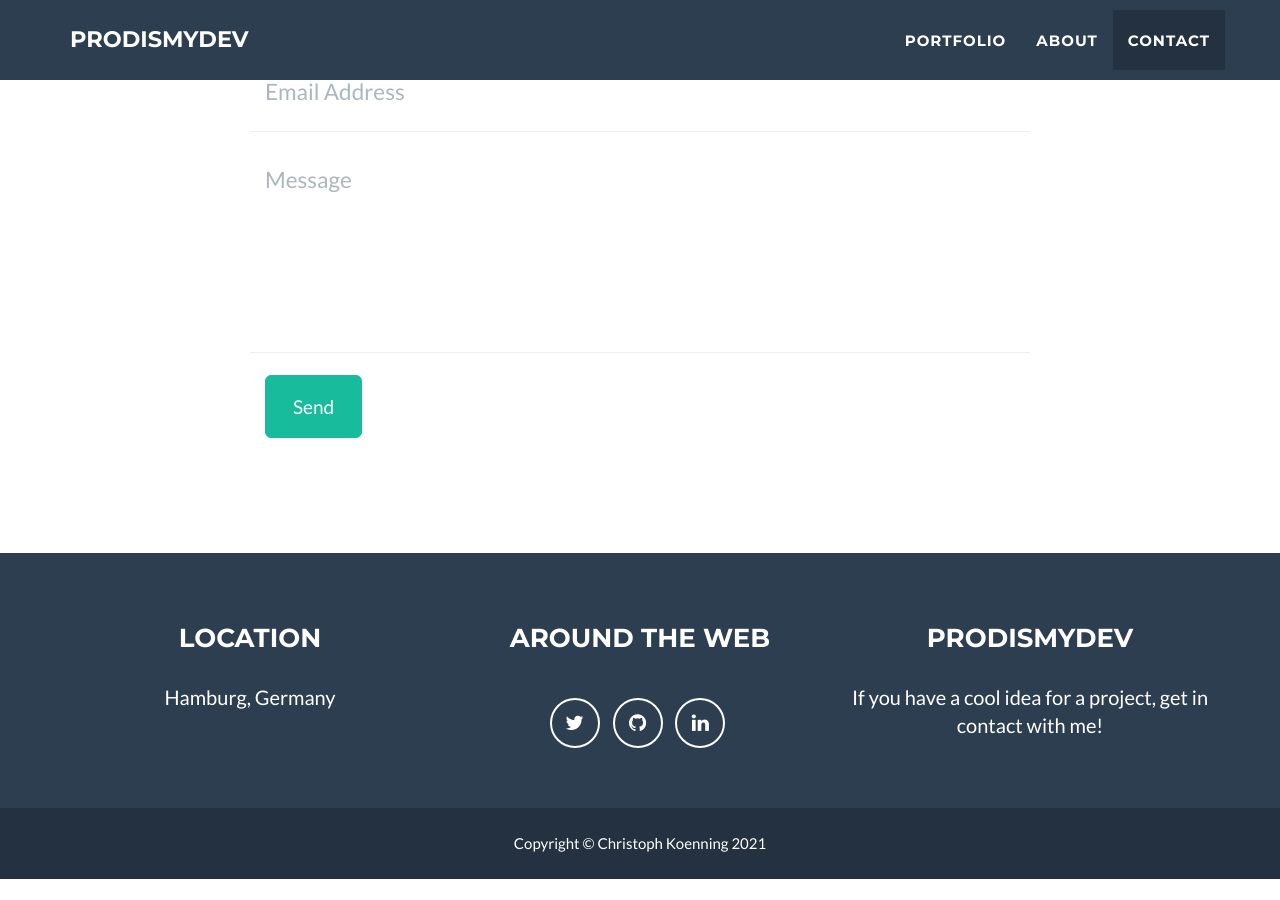
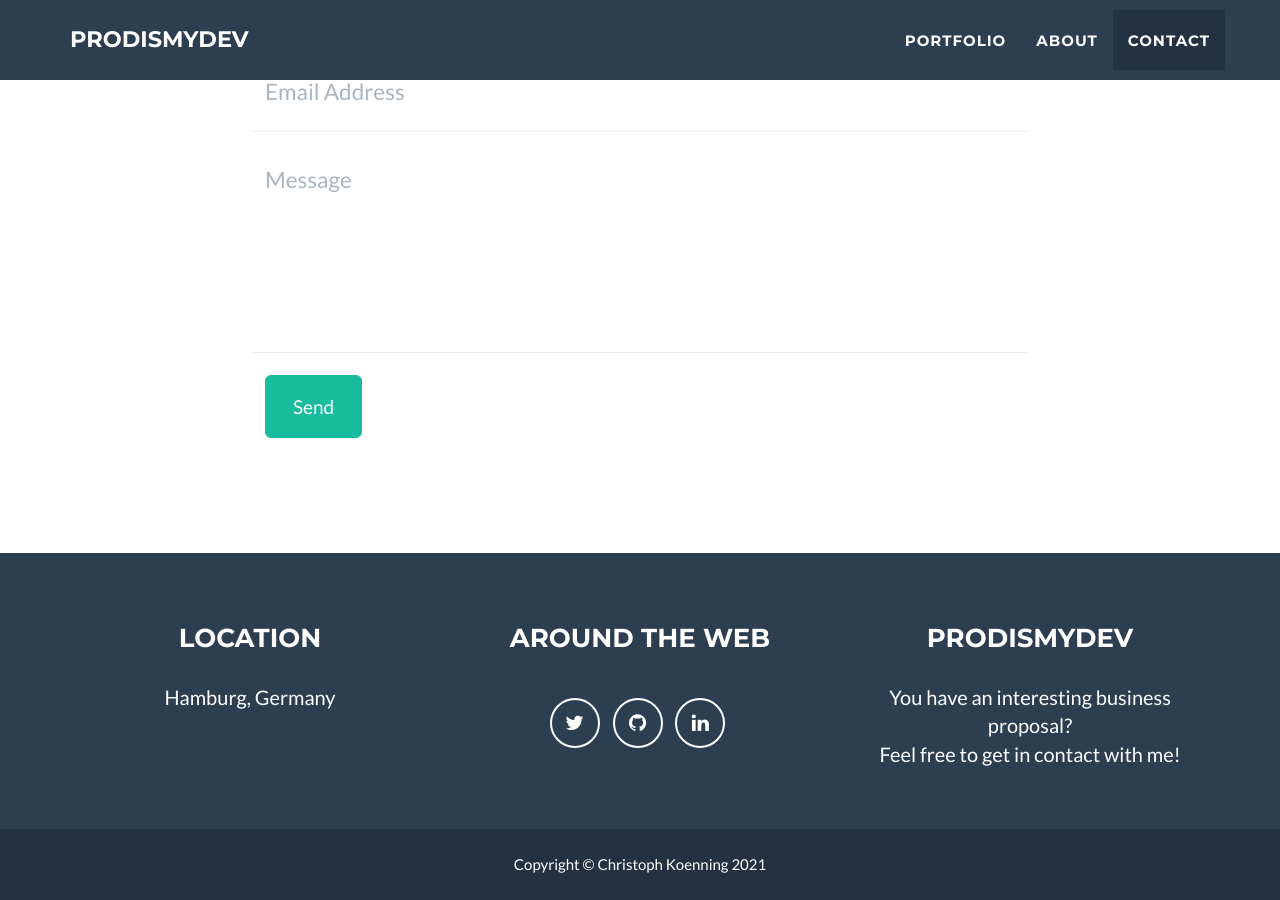
Before and after one commit to ProdIsMyDev/ProdIsMyDev, a Jekyll site: the page built from index.html, in a window 1280 px wide and 900 px high, scrolled down 2666 px. Built offline with Jekyll 4.4.1, drawn with Linux system fonts in a browser that asks for light colours; before the commit the page ends 3545 px from its top, so only the background shows below that.

Commit message:
editing footer
Signed-off-by: ProdIsMyDev <chris@casualcompany.de>

```diff
--- a/_config.yml
+++ b/_config.yml
@@ -31,7 +31,7 @@
   - title: linkedin
     url: http://linkedin.com/in/christoph-koenning
 
-credits: If you have a cool idea for a project, get in contact with me!
+credits: You have an interesting business proposal? <br>Feel free to get in contact with me!
 
 markdown: kramdown
 permalink: pretty
```
